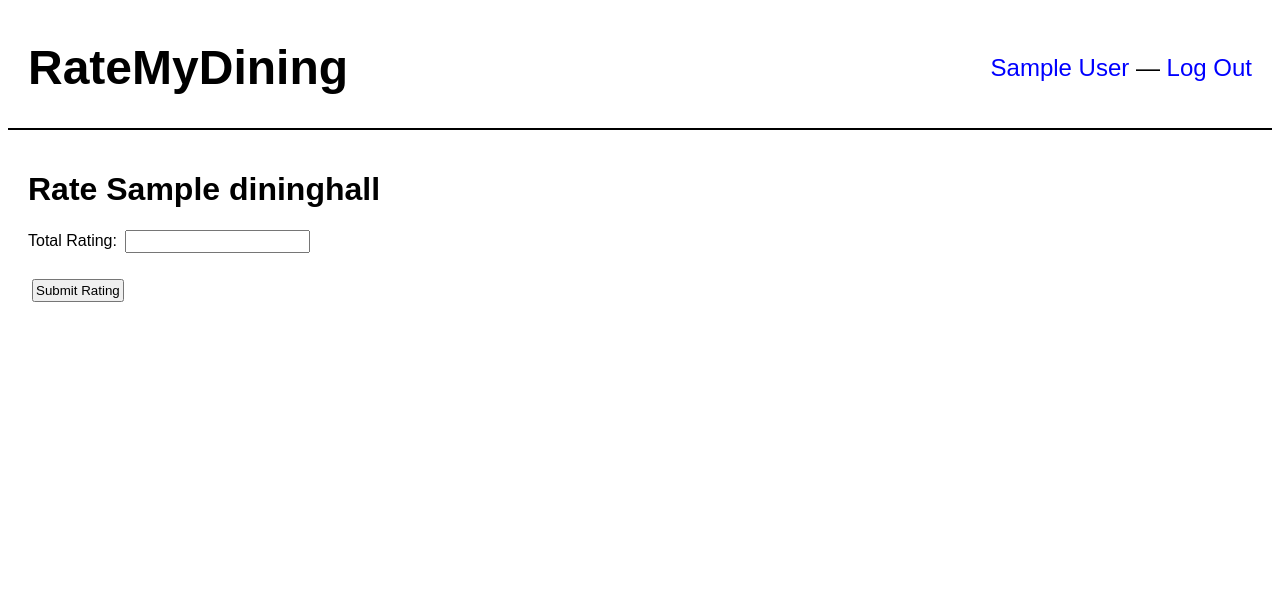
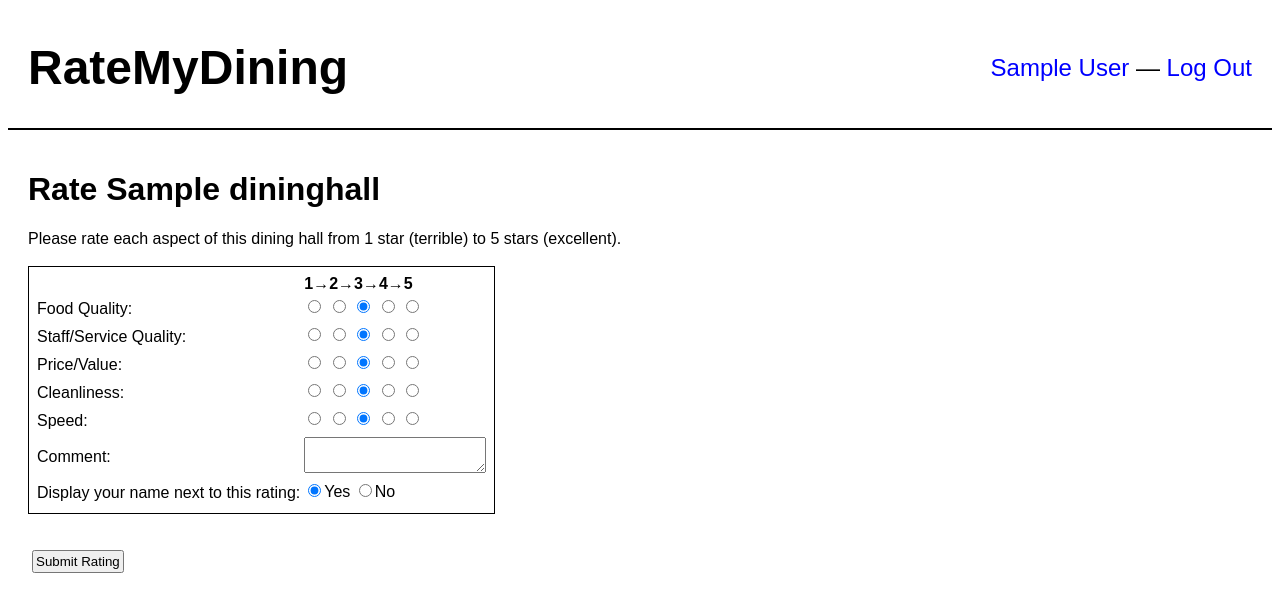
Before and after one commit to sallaben-education/dining, a PHP site: page /rate.php?id=1 in a window 1280 px wide. Shown: the top 612 px of the page. Run offline with PHP 8.4, Linux system fonts and the light colour scheme; the visitor is signed in with stand-in values (Sample User, id 1); tables that the repository leaves empty hold one stand-in row (values such as "Sample post").

Commit message:
Leave a rating!

```diff
--- a/css/main.css
+++ b/css/main.css
@@ -53,6 +53,11 @@ header .right {
     border-top: 1px solid black;
     text-align: center;
 }
+.ratingtable {
+    border: 1px solid black;
+    padding: 5px;
+    text-align: left;
+}
 .message, .error {
     color: white;
     font-size: 16px;
--- a/info.php
+++ b/info.php
@@ -104,7 +104,7 @@ $row = $result->fetch_assoc();
   echo "Number of ratings: <strong>" . $row['NumRatings'] . "</strong>";
 
   if (isset($_SESSION['valid'])) {
-    echo "<h3><a href='./rate.php?id={$diningID}'>Create Rating</a></h3>";
+    echo "<h3><a href='./rate.php?id={$diningID}'>Leave Rating</a></h3>";
   }
   echo "<h4>Recent Ratings:</h4>";
 echo '</td><td>';
--- a/rate.php
+++ b/rate.php
@@ -46,11 +46,53 @@ SQL;
 </header>
 <div class="content">
     <h1>Rate <?php echo $dining['Name']; ?></h1>
+    <div>Please rate each aspect of this dining hall from 1 star (terrible) to 5 stars (excellent).</div><br>
     <form action="./script/rate.php" method="post">
         <input type="hidden" name="diningID" value="<?php echo $diningID ?>" />
-        <label for="name">Total Rating:</label>
-
-        <input type="text" name="name" id="name">
+        <table class="ratingtable">
+        <tr><th></th><th>1&rarr;2&rarr;3&rarr;4&rarr;5</th></tr>
+        <tr><td><label for="food">Food Quality:</label></td><td>
+        <input type="radio" name="food" value="1">
+        <input type="radio" name="food" value="2">
+        <input type="radio" name="food" value="3" checked>
+        <input type="radio" name="food" value="4">
+        <input type="radio" name="food" value="5">
+        </td></tr>
+        <tr><td><label for="staff">Staff/Service Quality:</label></td><td>
+        <input type="radio" name="staff" value="1">
+        <input type="radio" name="staff" value="2">
+        <input type="radio" name="staff" value="3" checked>
+        <input type="radio" name="staff" value="4">
+        <input type="radio" name="staff" value="5">
+        </td></tr>
+        <tr><td><label for="price">Price/Value:</label></td><td>
+        <input type="radio" name="price" value="1">
+        <input type="radio" name="price" value="2">
+        <input type="radio" name="price" value="3" checked>
+        <input type="radio" name="price" value="4">
+        <input type="radio" name="price" value="5">
+        </td></tr>
+        <tr><td><label for="clean">Cleanliness:</label></td><td>
+        <input type="radio" name="clean" value="1">
+        <input type="radio" name="clean" value="2">
+        <input type="radio" name="clean" value="3" checked>
+        <input type="radio" name="clean" value="4">
+        <input type="radio" name="clean" value="5">
+        </td></tr>
+        <tr><td><label for="speed">Speed:</label></td><td>
+        <input type="radio" name="speed" value="1">
+        <input type="radio" name="speed" value="2">
+        <input type="radio" name="speed" value="3" checked>
+        <input type="radio" name="speed" value="4">
+        <input type="radio" name="speed" value="5">
+        </td></tr>
+        <tr><td><label for="comment">Comment:</label</td><td>
+        <textarea name="comment" id="comment"></textarea>
+        </td></tr>
+        <tr><td><label for="anonymous">Display your name next to this rating:</label></td><td>
+        <input type="radio" name="anonymous" value="false" checked>Yes
+        <input type="radio" name="anonymous" value="true">No
+        </td></tr></table>
         <br>
         <br>
         <input type="submit" value="Submit Rating">
--- a/script/signup.php
+++ b/script/signup.php
@@ -5,7 +5,7 @@ require_once("./connect.php");
 session_start();
 
 if(sizeof($_POST) != 6) {
-    die("Not a valid form submission, Please fill in all areas of the form!");
+    die("Not a valid form submission, please fill in all areas of the form!");
 }
 
 $name = strtoupper($_POST['name']);
@@ -19,7 +19,6 @@ if($pwd != $repeat) {
 }
 
 $encrypted = md5($pwd);
-$time = time();
 
 $sql = <<<SQL
     INSERT INTO Users (Email, SignupDate, Password, Name)
```
Also changed, not shown: script/rate.php (added, +32 -0 lines).
